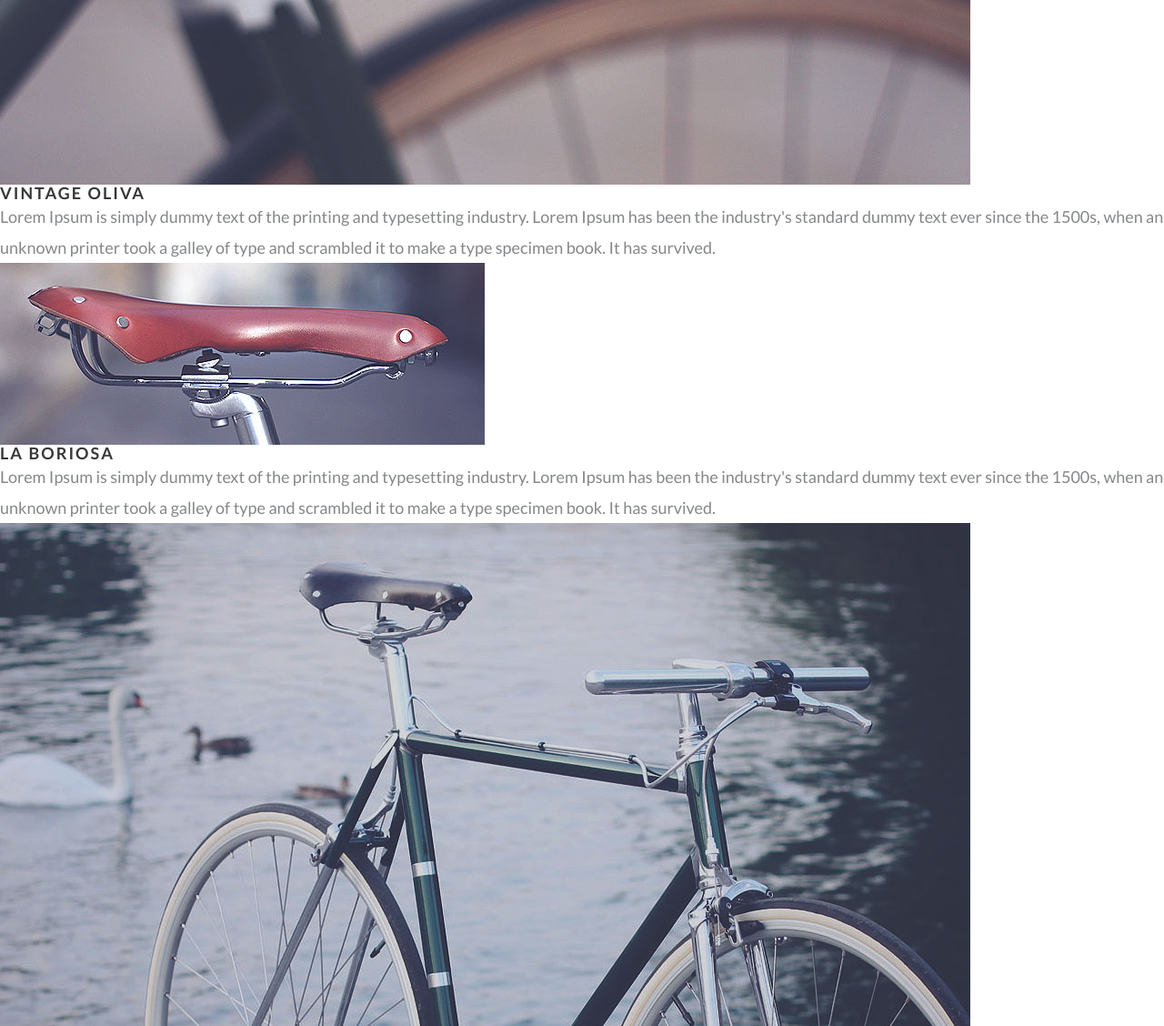
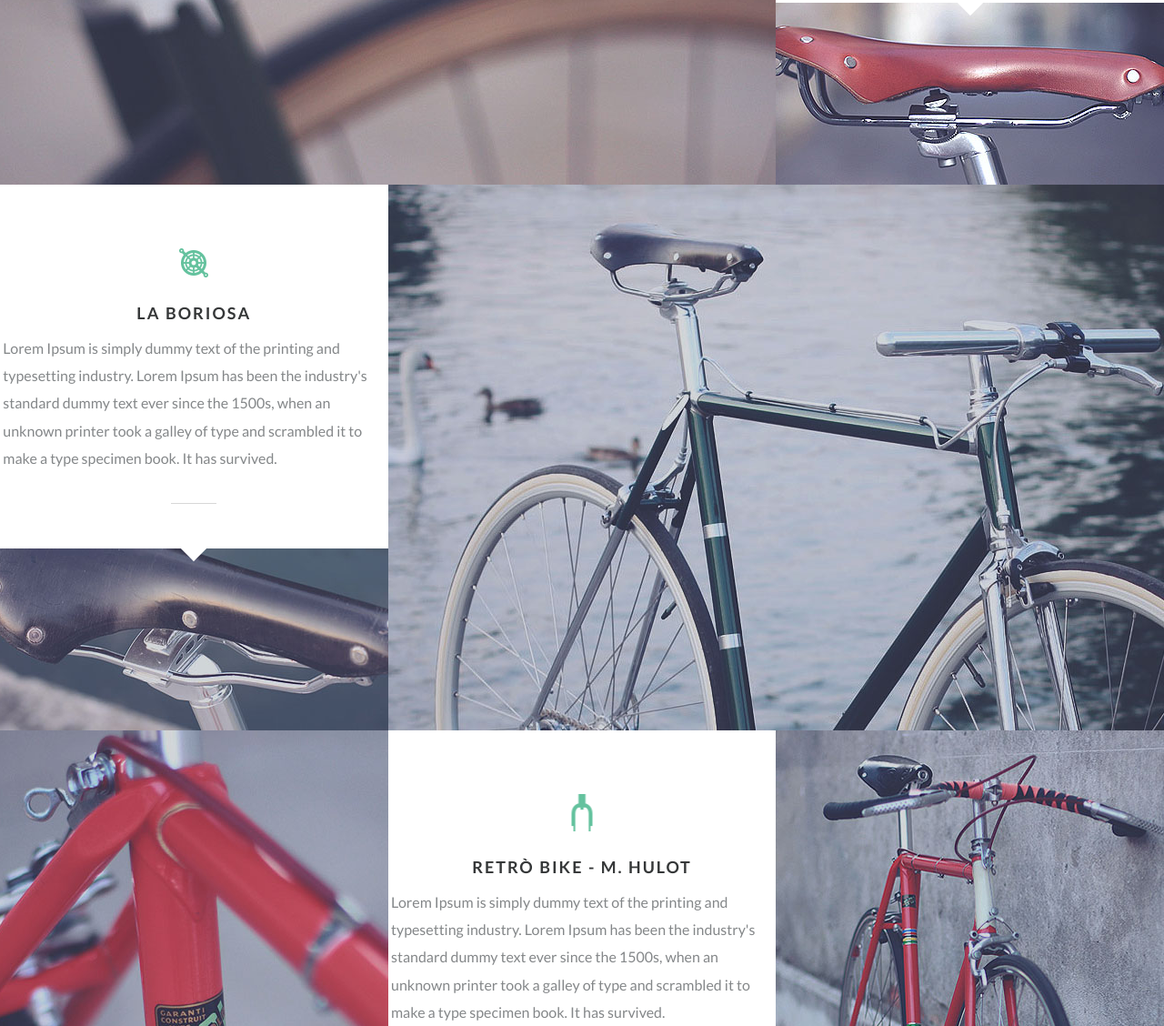
Before and after one commit to Valera97531/AOD, a website: page src/index.html in a window 1280 px wide. Shown: the part 1672-2800 px from the top of the page at 91% size. Drawn offline with nearby package versions, Linux system fonts and the light colour scheme; files that its build step writes are made by us from their sources; files whose address does not match are found by name.

Commit message:
add new section - new and present

```diff
--- a/gulp/version.json
+++ b/gulp/version.json
@@ -1,3 +1,3 @@
 {
-    "main": "20220119111001"
+    "main": "20220119192602"
 }
--- a/src/html/present.html
+++ b/src/html/present.html
@@ -2,23 +2,31 @@
 	<div class="present__item">
 		<img src="@img/present/present1.jpg" alt="Bicycle company" class="present__img">
 	</div>
-	<div class="present__item">
-		<h2 class="present__title title">vintage Oliva</h2>
-		<div class="present__text text">
-			Lorem Ipsum is simply dummy text of the printing and typesetting industry. Lorem Ipsum has been the industry's
+	<div class="present__item item-present">
+		<div class="item-present__wrapper">
+			<img src="@img/present/present2_icon.png" alt="present 2 icon" class="item-present__img">
+			<h2 class="item-present__title title">vintage Oliva</h2>
+			<div class="item-present__text text">
+				Lorem Ipsum is simply dummy text of the printing and typesetting industry. Lorem Ipsum has been the
+				industry's
 				standard dummy text ever since the 1500s, when an unknown printer took a galley of type and scrambled it to
 				make a type specimen book. It has survived.
+			</div>
 		</div>
 	</div>
 	<div class="present__item">
 		<img src="@img/present/present2.jpg" alt="present2" class="present__img">
 	</div>
-	<div class="present__item">
-		<h2 class="present__title title">La boriosa</h2>
-		<div class="present__text text">
-			Lorem Ipsum is simply dummy text of the printing and typesetting industry. Lorem Ipsum has been the industry's
+	<div class="present__item item-present">
+		<div class="item-present__wrapper">
+			<img src="@img/present/present4_icon.png" alt="present 4 icon" class="item-present__img">
+			<h2 class="item-present__title title">La boriosa</h2>
+			<div class="item-present__text text">
+				Lorem Ipsum is simply dummy text of the printing and typesetting industry. Lorem Ipsum has been the
+				industry's
 				standard dummy text ever since the 1500s, when an unknown printer took a galley of type and scrambled it to
 				make a type specimen book. It has survived.
+			</div>
 		</div>
 	</div>
 	<div class="present__item">
@@ -30,12 +38,17 @@
 	<div class="present__item">
 		<img src="@img/present/present5.jpg" alt="Bicycles" class="present__img">
 	</div>
-	<div class="present__item">
-		<h2 class="present__title title">retrò Bike - M. Hulot</h2>
-		<div class="present__text text">
-			Lorem Ipsum is simply dummy text of the printing and typesetting industry. Lorem Ipsum has been the industry's
+	<div class="present__item item-present">
+		<div class="item-present__wrapper">
+			<img src="@img/present/present6_icon.png" alt="present 8 icon" class="item-present__img">
+
+			<h2 class="item-present__title title">retrò Bike - M. Hulot</h2>
+			<div class="item-present__text text">
+				Lorem Ipsum is simply dummy text of the printing and typesetting industry. Lorem Ipsum has been the
+				industry's
 				standard dummy text ever since the 1500s, when an unknown printer took a galley of type and scrambled it to
 				make a type specimen book. It has survived.
+			</div>
 		</div>
 	</div>
 	<div class="present__item">
--- /dev/null
+++ b/src/html/social.html
@@ -0,0 +1,9 @@
+<section class="social">
+	<div class="container">
+		<div class="social__carousel">
+			<div class="social__item">
+
+			</div>
+		</div>
+	</div>
+</section>
--- a/src/index.html
+++ b/src/index.html
@@ -14,6 +14,7 @@
 		@@include('html/footer.html')
 		@@include('html/new.html')
 		@@include('html/present.html')
+		@@include('html/social.html')
 	</div>
 
 	<script src="js/app.min.js"></script>
--- a/src/scss/blocks/_blocks.scss
+++ b/src/scss/blocks/_blocks.scss
@@ -14,7 +14,6 @@
 }
 
 .text {
-	font-size: 18px;
 	color: $textColor;
 	line-height: 1.8889em;
 }
--- a/src/scss/blocks/_new.scss
+++ b/src/scss/blocks/_new.scss
@@ -1,5 +1,6 @@
 .new {
 	padding: 200px 0px 130px 0px;
+	background: #f7f7f7;
 	&__wrapper {
 		text-align: center;
 	}
@@ -9,4 +10,7 @@
 			content: url("../img/new/new.png");
 		}
 	}
+	&__text {
+		font-size: 18px;
+	}
 }
--- a/src/scss/blocks/_present.scss
+++ b/src/scss/blocks/_present.scss
@@ -0,0 +1,114 @@
+.present {
+	display: grid;
+	grid-template: 400px 200px 400px 200px 400px 200px / repeat(3, 33.3333%);
+	&__item {
+		& > img {
+			width: 100%;
+			object-fit: cover;
+		}
+		&:nth-child(1) {
+			grid-row: 1 / 3;
+			grid-column: 1 / 3;
+			img {
+				height: 600px;
+			}
+		}
+		&:nth-child(2) {
+			grid-row: 1;
+			grid-column: 3;
+		}
+		&:nth-child(3) {
+			grid-row: 2;
+			grid-column: 3;
+			img {
+				height: 200px;
+			}
+		}
+		&:nth-child(4) {
+			grid-row: 3;
+			grid-column: 1;
+		}
+		&:nth-child(5) {
+			grid-row: 3 / 5;
+			grid-column: 2 / 4;
+			img {
+				height: 600px;
+			}
+		}
+		&:nth-child(6) {
+			grid-row: 4;
+			grid-column: 1;
+			img {
+				height: 200px;
+			}
+		}
+		&:nth-child(7) {
+			grid-row: 5 / 7;
+			grid-column: 1;
+			img {
+				height: 600px;
+			}
+		}
+		&:nth-child(8) {
+			grid-row: 5;
+			grid-column: 2;
+		}
+		&:nth-child(9) {
+			grid-row: 6;
+			grid-column: 2;
+			img {
+				height: 200px;
+			}
+		}
+		&:nth-child(10) {
+			grid-row: 5 / 7;
+			grid-column: 3;
+			img {
+				height: 600px;
+			}
+		}
+	}
+}
+
+.item-present {
+	position: relative;
+	&:before {
+		content: "";
+		width: 20px;
+		height: 20px;
+		background: #fff;
+		position: absolute;
+		bottom: -10px;
+		left: 50%;
+		transform: translateX(-50%) rotate(45deg);
+	}
+	&__wrapper {
+		max-width: 420px;
+		margin: 0 auto;
+		padding: 70px 0px 0px 0px;
+	}
+	&__img {
+		margin: 0px 0px 30px 0px;
+		position: relative;
+		left: 50%;
+		transform: translateX(-50%);
+	}
+	&__title {
+		margin: 0px 0px 15px 0px;
+		text-align: center;
+	}
+	&__text {
+		font-size: 16px;
+		position: relative;
+		&:before {
+			content: "";
+			width: 50px;
+			height: 1px;
+			background: #d7d7d7;
+			position: absolute;
+			bottom: -35px;
+			left: 50%;
+			transform: translateX(-50%);
+		}
+	}
+}
--- a/src/scss/style.scss
+++ b/src/scss/style.scss
@@ -27,3 +27,4 @@ body {
 @import "blocks/header";
 @import "blocks/new";
 @import "blocks/present";
+@import "blocks/social";
```
Also changed, not shown: dist/css/style.css, dist/css/style.min.css, dist/index.html, src/scss/blocks/_social.scss (added), 1 other file. Lines whose indentation alone changed are shown as unchanged.
